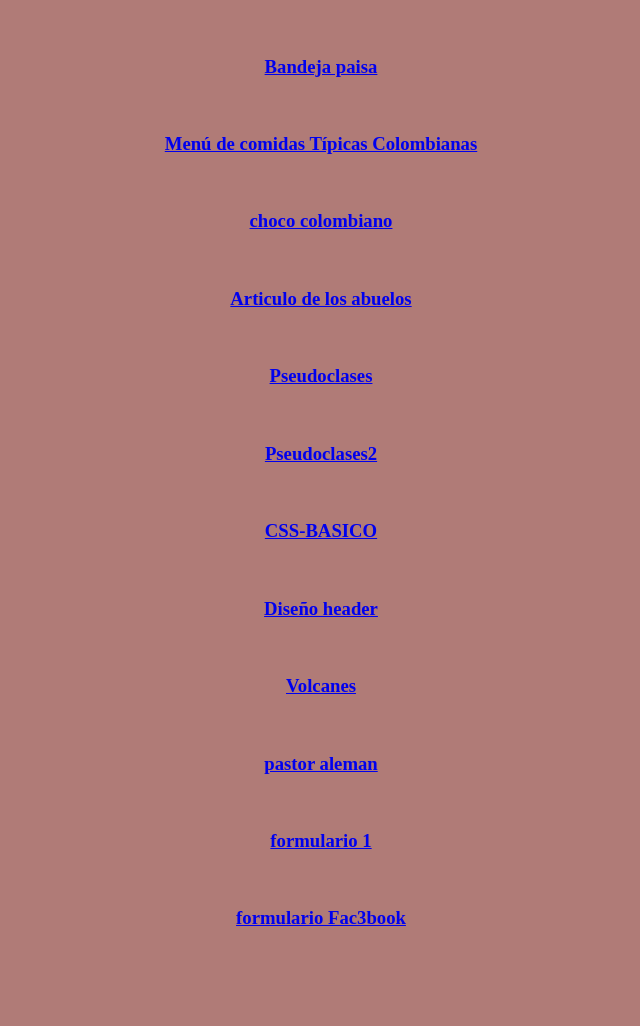
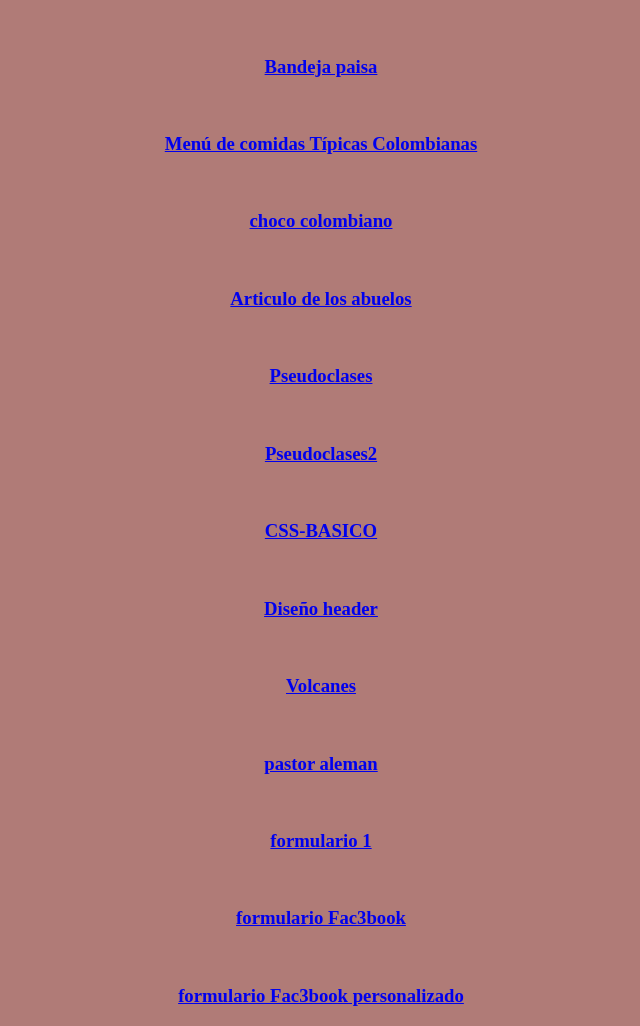
Before and after one commit to F3LIP3PARDO/F3LIP3PARDO.github.io, a plain HTML site: page index.html in a window 1280 px wide. Shown: the part 61-1087 px from the top of the page, without its empty margins (319-959 px from the left). Before the commit the page ends 1009 px from the top, so only its background shows below. Drawn offline with Linux system fonts and the light colour scheme.

Commit message:
¨chatbook2¨

```diff
--- a/index.html
+++ b/index.html
@@ -66,6 +66,10 @@
 <a href="Formulario_de_facebook/index.html">
     <h3>formulario Fac3book</h3>
 </a>
+<br>
+<a href="Forlmulario facebook 2/index.html">
+    <h3>formulario Fac3book personalizado</h3>
+</a>
 
 </body>
 
```
Also changed, not shown: Forlmulario facebook 2/index.html (+0 -5 lines).
